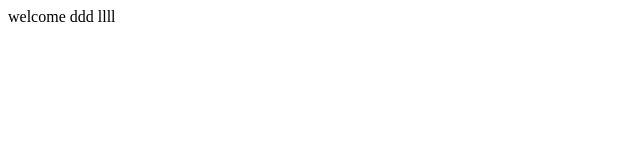
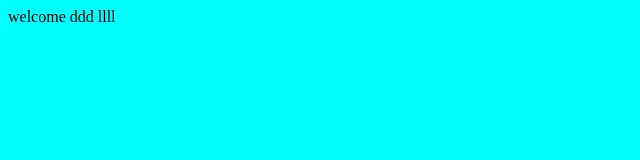
Before and after one commit to prakashchoudhary110/myweb, a plain HTML site: page index.html in a window 1280 px wide. Shown: the whole page, without its empty margins (0-640 px from the left). Drawn offline with Linux system fonts and the light colour scheme.

Commit message:
Update index.html

```diff
--- a/index.html
+++ b/index.html
@@ -1,3 +1,4 @@
+<body bgcolor="aqua">
 welcome
 ddd
 llll
```
